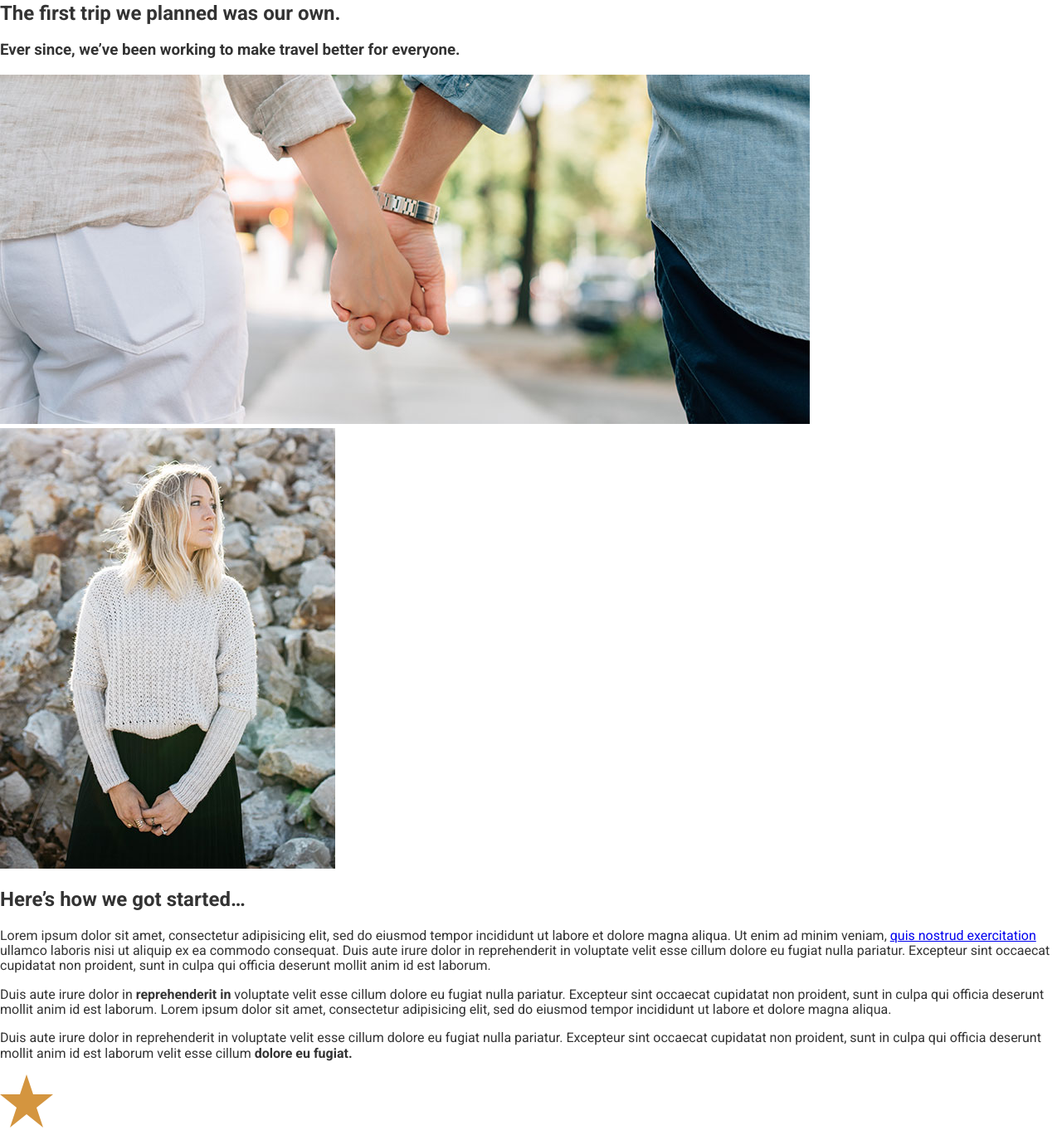
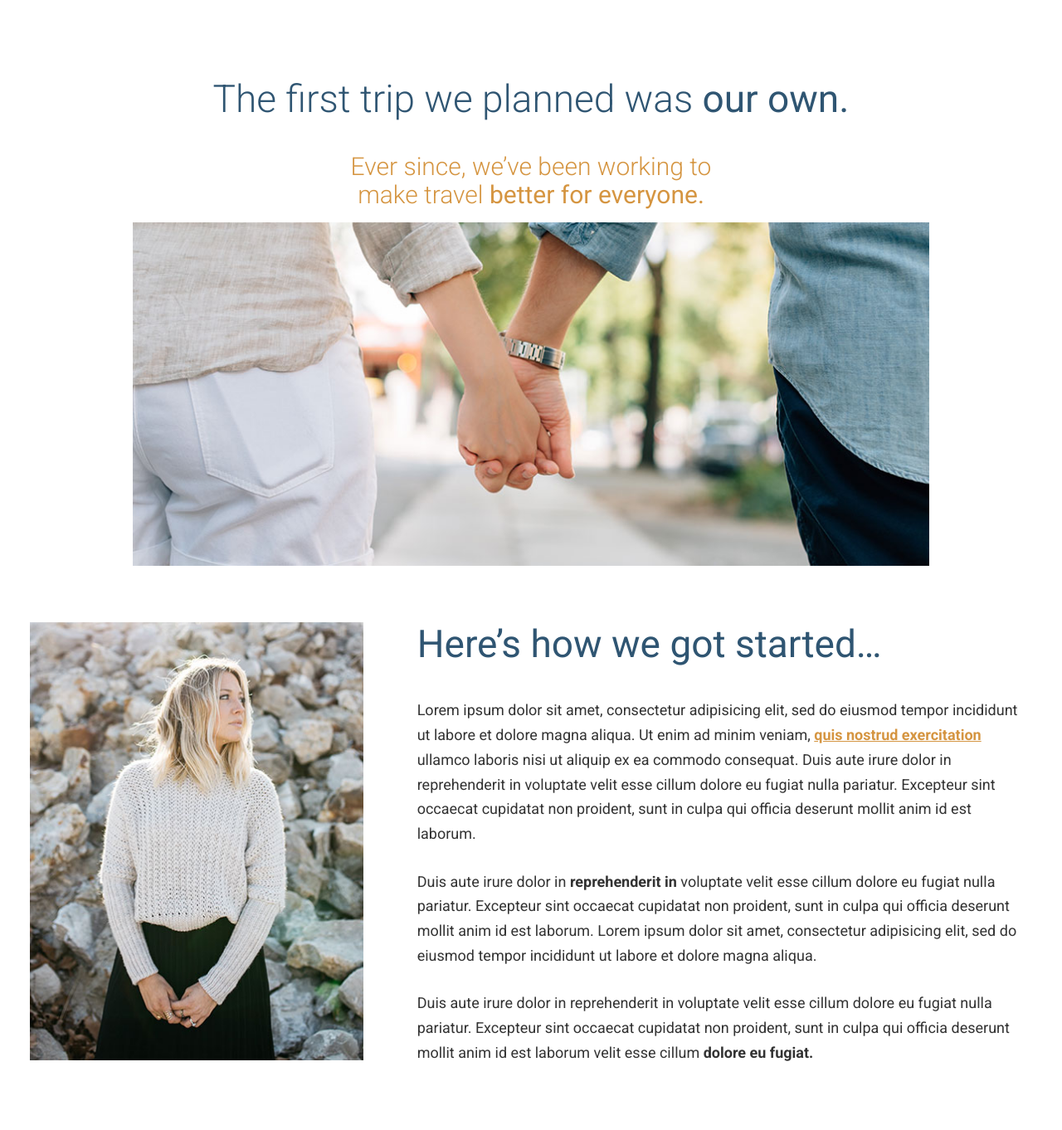
Before and after one commit to isakovnik99/travel-agency-site, a website: page app/index.html in a window 1280 px wide. Shown: the part 797-2159 px from the top of the page at 83% size. Drawn offline with Linux system fonts and the light colour scheme.

Commit message:
Finished styling the 'How we got started' section.

```diff
--- a/app/assets/styles/base/_global.css
+++ b/app/assets/styles/base/_global.css
@@ -6,3 +6,10 @@ img{
     max-width:100%;
     height:auto;
 }
+
+*{
+    box-sizing:border-box;
+}
+a{
+    color:$mainOrange;
+}
--- a/app/assets/styles/base/_mixins.css
+++ b/app/assets/styles/base/_mixins.css
@@ -2,9 +2,10 @@
     @media (min-width:530px){
         @mixin-content;
     }
+}
 
     @define-mixin medium{
-        @media (min-width:8000px){
+        @media (min-width:800px){
             @mixin-content;
         }
     }
@@ -14,4 +15,14 @@
 
         }
     }
+@define-mixin clearFix{
+    &::after{
+        content:"";
+        clear:both;
+        display :table;
+    } &::after{
+        content:"";
+        clear:both;
+        display :table;
+    }
 }
--- a/app/assets/styles/base/_variables.css
+++ b/app/assets/styles/base/_variables.css
@@ -1,4 +1,3 @@
-
 $mainBlue : #2f5572;
 
 $mainOrange : #d59541;
--- /dev/null
+++ b/app/assets/styles/modules/_generic-content-container.css
@@ -0,0 +1,15 @@
+.generic-content-container{
+    p{
+        line-height:1.65;
+        font-size: 1.125rem;
+        margin:1.75rem 0;
+
+        @mixin small{
+            font-size:1.125rem;
+        }
+    }
+
+    p a{
+        font-weight:700;
+    }
+}
--- /dev/null
+++ b/app/assets/styles/modules/_headline.css
@@ -0,0 +1,42 @@
+.headline{
+    font-weight:300;
+    font-size:1.875rem;
+    @mixin small{
+        font-size: 2.875rem;
+    }
+
+    color: $mainBlue;
+    &__centered{
+        text-align:center;
+    }
+    &__orange{
+        color:$mainOrange;
+    }
+    &__small{
+        font-size:1.25rem;
+        @mixin small{
+            font-size:1.875rem;
+        }
+
+
+    }
+
+    &__narrow{
+        max-width:500px;
+        margin-left:auto;
+        margin-right:auto;
+    }
+    &__bold{
+        font-weight:400;
+    }
+    &__b-margin-small{
+            margin-bottom: .5em;
+    }
+    &__b-margin-large{
+            margin-bottom: 1.5em;
+    }
+    &__no-t-margin{
+        margin-top: 0;
+    }
+
+    }
--- a/app/assets/styles/modules/_large-hero.css
+++ b/app/assets/styles/modules/_large-hero.css
@@ -13,7 +13,7 @@
         display: block;
     }
     &__title{
-        font-weight:300;
+        font-weight:400;
         color:$mainBlue;
         font-size:2.5rem;
         margin:0;
@@ -36,8 +36,8 @@
         color:#fff;
 
 
-        font-weight:100;
-        text-shadow: 2px 2px 0 rgba(0, 0, 0, 0.1);
+        font-weight:300;
+        text-shadow: 2px 2px 0 rgba(0, 0, 0, 0.2);
          max-width:30rem;
          margin:auto;
          @mixin small{
--- /dev/null
+++ b/app/assets/styles/modules/_page-section.css
@@ -0,0 +1,12 @@
+.page-section{
+    padding: 1.25rem 0;
+
+    @mixin medium{
+        padding: 4.5rem 0;
+    }
+
+    &__blue{
+        background-color:$mainBlue;
+        color:white;
+    }
+}
--- /dev/null
+++ b/app/assets/styles/modules/_row.css
@@ -0,0 +1,43 @@
+.row{
+
+
+
+    @mixin clearFix;
+
+    &__b-margin-untill-medium{
+        margin-bottom:1rem;
+    }
+    @mixin medium{
+
+        &__b-margin-untill-medium{
+            margin-bottom:0;
+        }
+        &__md4{
+            float: left;
+            width:33.33%;
+        }
+
+        &__md8{
+            float:left;
+
+            width:66.66%;
+        }
+        &__md4-larger{
+            width:36.66%;
+        }
+        &__md8-smaller{
+            width:63.33%;
+        }
+
+    }
+    &__gutter{
+        margin-right:-65px;
+
+    }
+
+    &__gutter > div{
+        padding-right:65px;
+
+
+    }
+}
--- /dev/null
+++ b/app/assets/styles/modules/_wrapper.css
@@ -0,0 +1,30 @@
+.wrapper{
+    overflow: hidden;
+    &__b-margin{
+        margin-bottom: 1rem;
+    }
+    @mixin small{
+        &__b-margin{
+            margin-bottom: 4rem;
+        }
+
+    }
+
+
+    padding-left:16px;
+    padding-right:16px;
+    max-width:1240px;
+    margin-left:auto;
+    margin-right:auto;
+
+    &__medium{
+        max-width:960px;
+    }
+
+    .wrapper{
+        padding-left:0;
+        padding-right:0;
+
+    }
+
+}
--- a/app/assets/styles/modules/wrapper.css
+++ /dev/null
@@ -1,4 +0,0 @@
-.wrapper{
-    padding-left:16px;
-    padding-right:16px;
-}
--- a/app/index.html
+++ b/app/index.html
@@ -41,18 +41,45 @@
   </div>
   </div>
 
-  <div id="our-beginning">
-    <h2>The first trip we planned was our own.</h2>
-    <h3>Ever since, we&rsquo;ve been working to make travel better for everyone.</h3>
-    <img src="assets/images/first-trip.jpg" alt="Couple walking down a street.">
-    <img src="assets/images/our-start.jpg" alt="Our founder, Jane Doe">
-    <h2>Here&rsquo;s how we got started&hellip;</h2>
+  <div id="our-beginning" class="page-section">
+    <div class="wrapper">
+      <h2 class="headline headline__centered
+      ">The first trip we planned was <strong>our own.</strong> </h2>
+      <h3 class="
+      headline
+       headline__centered
+      headline__orange
+      headline__small
+      headline__narrow
+      headline__b-margin-small
+      ">Ever since, we&rsquo;ve been working to make travel <strong> better for everyone.</strong> </h3>
+      <div class="wrapper wrapper__medium wrapper__b-margin">
+       <img sizes="(min-width:970px) 976px, 100vw" srcset="assets/images/first-trip-low-res.jpg 565w,assets/images/first-trip.jpg 976w,assets/images/first-trip-hi-dpi.jpg 1952w" alt="Couple walking down a street.">
+     </div>
+     <div class="row row__gutter">
+       <div class="row__md4 row__md4-larger row__b-margin-untill-medium">
+          <picture>
+
+              <source  sizes="404px" media="(min-width:1020px)" srcset="assets/images/our-start.jpg 404w, assets/images/our-start-hi-dpi.jpg 808w ">
+                <source sizes="320px" media="(min-width:800px)" srcset="assets/images/our-start-portrait.jpg 382w, assets/images/our-start-portrait-hi-dpi.jpg 764w">
+              <img srcset="assets/images/our-start-landscape.jpg 800w,assets/images/our-start-landscape-hi-dpi.jpg 1600w" alt="Our founder">
+                    </picture>
+       </div>
+       <div class=" row__md8 row__md8-smaller">
+         <div class="generic-content-container">
+           <h2 class="headline headline__no-t-margin headline__bold">Here&rsquo;s how we got started&hellip;</h2>
             <p>Lorem ipsum dolor sit amet, consectetur adipisicing elit, sed do eiusmod tempor incididunt ut labore et dolore magna aliqua. Ut enim ad minim veniam, <a href="#">quis nostrud exercitation</a> ullamco laboris nisi ut aliquip ex ea commodo consequat. Duis aute irure dolor in reprehenderit in voluptate velit esse cillum dolore eu fugiat nulla pariatur. Excepteur sint occaecat cupidatat non proident, sunt in culpa qui officia deserunt mollit anim id est laborum.</p>
             <p>Duis aute irure dolor in <strong>reprehenderit in</strong> voluptate velit esse cillum dolore eu fugiat nulla pariatur. Excepteur sint occaecat cupidatat non proident, sunt in culpa qui officia deserunt mollit anim id est laborum. Lorem ipsum dolor sit amet, consectetur adipisicing elit, sed do eiusmod tempor incididunt ut labore et dolore magna aliqua.</p>
             <p>Duis aute irure dolor in reprehenderit in voluptate velit esse cillum dolore eu fugiat nulla pariatur. Excepteur sint occaecat cupidatat non proident, sunt in culpa qui officia deserunt mollit anim id est laborum velit esse cillum <strong>dolore eu fugiat.</strong></p>
         </div>
+       </div>
 
-  <div id="features">
+           </div>
+  </div>
+</div>
+
+  <div id="features" class="page-section page-section__blue">
+    <div class="wrapper">
       <img src="assets/images/icons/star.svg">
       <h2>Our Features</h2>
 
@@ -71,6 +98,7 @@
       <img src="assets/images/icons/fire.svg">
       <h3>Survival Kit</h3>
       <p>Everytime you book an escape with us we send you a survival kit with the finest materials. The kit will allow you to setup a tent, start a fire, scratch your own back and lower your taxes.</p>
+  </div>
 </div>
 
   <div id="testimonials">
--- a/app/temp/styles/styles.css
+++ b/app/temp/styles/styles.css
@@ -460,6 +460,15 @@ img{
     height:auto;
 }
 
+*{
+    -webkit-box-sizing:border-box;
+            box-sizing:border-box;
+}
+
+a{
+    color:#d59541;
+}
+
 .large-hero{
     position: relative;
     border-bottom:10px solid #2f5572;
@@ -480,7 +489,7 @@ img{
     }
 
 .large-hero__title{
-        font-weight:300;
+        font-weight:400;
         color:#2f5572;
         font-size:2.5rem;
         margin:0;
@@ -513,8 +522,8 @@ img{
         color:#fff;
 
 
-        font-weight:100;
-        text-shadow: 2px 2px 0 rgba(0, 0, 0, 0.1);
+        font-weight:300;
+        text-shadow: 2px 2px 0 rgba(0, 0, 0, 0.2);
          max-width:30rem;
          margin:auto;
     }
@@ -553,6 +562,177 @@ img{
     }
 
 .wrapper{
+    overflow: hidden;
+
+
     padding-left:16px;
     padding-right:16px;
+    max-width:1240px;
+    margin-left:auto;
+    margin-right:auto;
+
 }
+
+.wrapper__b-margin{
+        margin-bottom: 1rem;
+    }
+
+@media (min-width:530px){
+        .wrapper__b-margin{
+            margin-bottom: 4rem;
+        }
+    }
+
+.wrapper__medium{
+        max-width:960px;
+    }
+
+.wrapper .wrapper{
+        padding-left:0;
+        padding-right:0;
+
+    }
+
+.page-section{
+    padding: 1.25rem 0;
+}
+
+@media (min-width:800px){
+
+.page-section{
+        padding: 4.5rem 0
+}
+        }
+
+.page-section__blue{
+        background-color:#2f5572;
+        color:white;
+    }
+
+.headline{
+    font-weight:300;
+    font-size:1.875rem;
+
+    color: #2f5572;
+
+    }
+
+@media (min-width:530px){
+
+.headline{
+        font-size: 2.875rem
+
+    }
+    }
+
+.headline__centered{
+        text-align:center;
+    }
+
+.headline__orange{
+        color:#d59541;
+    }
+
+.headline__small{
+        font-size:1.25rem;
+
+
+    }
+
+@media (min-width:530px){
+
+.headline__small{
+            font-size:1.875rem
+
+
+    }
+    }
+
+.headline__narrow{
+        max-width:500px;
+        margin-left:auto;
+        margin-right:auto;
+    }
+
+.headline__bold{
+        font-weight:400;
+    }
+
+.headline__b-margin-small{
+            margin-bottom: .5em;
+    }
+
+.headline__b-margin-large{
+            margin-bottom: 1.5em;
+    }
+
+.headline__no-t-margin{
+        margin-top: 0;
+    }
+
+.row::after{
+        content:"";
+        clear:both;
+        display :table;
+    }
+
+.row::after{
+        content:"";
+        clear:both;
+        display :table;
+    }
+
+.row__b-margin-untill-medium{
+        margin-bottom:1rem;
+    }
+
+@media (min-width:800px){
+
+        .row__b-margin-untill-medium{
+            margin-bottom:0;
+        }
+        .row__md4{
+            float: left;
+            width:33.33%;
+        }
+
+        .row__md8{
+            float:left;
+
+            width:66.66%;
+        }
+        .row__md4-larger{
+            width:36.66%;
+        }
+        .row__md8-smaller{
+            width:63.33%;
+        }
+        }
+
+.row__gutter{
+        margin-right:-65px;
+
+    }
+
+.row__gutter > div{
+        padding-right:65px;
+
+
+    }
+
+.generic-content-container p{
+        line-height:1.65;
+        font-size: 1.125rem;
+        margin:1.75rem 0;
+    }
+
+@media (min-width:530px){
+
+.generic-content-container p{
+            font-size:1.125rem
+    }
+    }
+
+.generic-content-container p a{
+        font-weight:700;
+    }
```
Also changed, not shown: app/assets/styles/styles.css (+7 -3 lines). Lines whose indentation alone changed are shown as unchanged.
